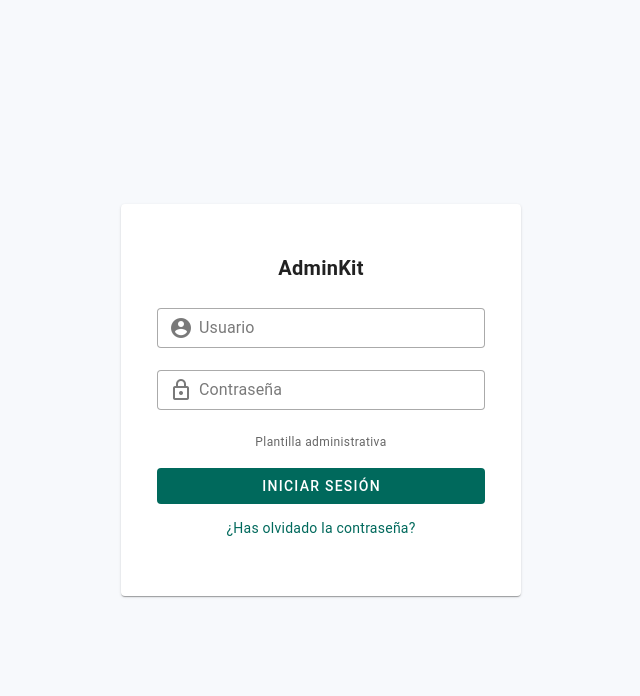
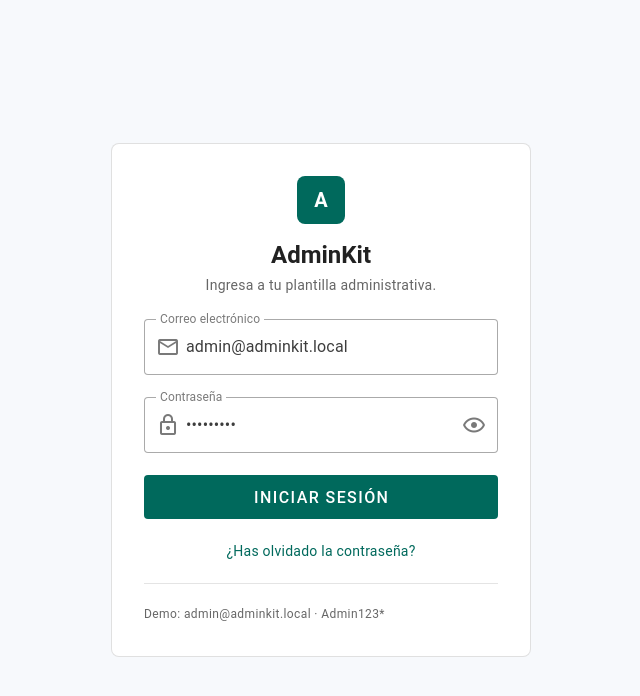
Before and after one commit to 10Oliver/vue3-template, a Vue app: page /login in a window 1280 px wide. Shown: the top 696 px of the page, without its empty margins (319-959 px from the left). Built offline with nearby package versions, Linux system fonts and the light colour scheme; what @ssibrahimbas/v-mask would draw is missing.

Commit message:
feat: add demo authentication flow

```diff
--- a/src/components/layout/Header.vue
+++ b/src/components/layout/Header.vue
@@ -11,13 +11,22 @@
     <v-toolbar-title class="font-weight-bold">{{ appConfig.name }}</v-toolbar-title>
     <v-spacer />
     <v-btn icon="mdi-cog-outline" aria-label="Ajustes" to="/settings" />
-    <v-btn icon="mdi-logout" aria-label="Cerrar sesión" to="/login" />
+    <v-btn icon="mdi-logout" aria-label="Cerrar sesión" @click="logout" />
   </v-app-bar>
 </template>
 
 <script setup>
 import { appConfig } from '@/config/app';
+import { useRouter } from 'vue-router';
+import { useAuthStore } from '@/store/authStore';
 import { useSidebarStore } from '@/store/sidebarStore';
 
+const router = useRouter();
+const authStore = useAuthStore();
 const sidebarStore = useSidebarStore();
+
+function logout() {
+  authStore.logout();
+  router.push('/login');
+}
 </script>
--- a/src/components/layout/Sidebar.vue
+++ b/src/components/layout/Sidebar.vue
@@ -9,11 +9,11 @@
     <div class="pa-4">
       <v-list-item
         class="px-2"
-        title="Usuario demo"
-        subtitle="Administrador"
+        :title="authStore.user?.name || 'Usuario demo'"
+        :subtitle="authStore.user?.role || 'Administrador'"
       >
         <template #prepend>
-          <v-avatar color="primary" size="36"><span class="text-white font-weight-bold">UD</span></v-avatar>
+          <v-avatar color="primary" size="36"><span class="text-white font-weight-bold">{{ initials }}</span></v-avatar>
         </template>
       </v-list-item>
     </div>
@@ -41,7 +41,16 @@
 
 <script setup>
 import { navigationItems } from '@/config/app';
+import { computed } from 'vue';
+import { useAuthStore } from '@/store/authStore';
 import { useSidebarStore } from '@/store/sidebarStore';
 
+const authStore = useAuthStore();
 const sidebarStore = useSidebarStore();
+const initials = computed(() => authStore.user?.name
+  .split(' ')
+  .map((part) => part[0])
+  .join('')
+  .slice(0, 2)
+  .toUpperCase() || 'UD');
 </script>
--- a/src/main.js
+++ b/src/main.js
@@ -24,8 +24,8 @@ const app = createApp(App);
 
 registerPlugins(app);
 
+app.use(pinia);
 app.use(router);
-app.use(pinia);
 app.use(VMask);
 
 app.mount("#app");
--- /dev/null
+++ b/src/repositories/authRepository.js
@@ -0,0 +1,56 @@
+const SESSION_KEY = 'adminkit.session';
+
+const demoUser = {
+  id: 'demo-admin',
+  name: 'Administrador demo',
+  email: 'admin@adminkit.local',
+  role: 'Administrador',
+};
+
+const demoCredentials = {
+  email: 'admin@adminkit.local',
+  password: 'Admin123*',
+};
+
+function getStorage() {
+  return window.localStorage;
+}
+
+function sanitizeUser(user) {
+  return {
+    id: user.id,
+    name: user.name,
+    email: user.email,
+    role: user.role,
+  };
+}
+
+export const authRepository = {
+  async login({ email, password }) {
+    if (email.trim().toLowerCase() !== demoCredentials.email || password !== demoCredentials.password) {
+      throw new Error('Correo o contraseña incorrectos.');
+    }
+
+    const user = sanitizeUser(demoUser);
+    getStorage().setItem(SESSION_KEY, JSON.stringify(user));
+    return user;
+  },
+
+  restoreSession() {
+    const serializedSession = getStorage().getItem(SESSION_KEY);
+    if (!serializedSession) return null;
+
+    try {
+      return sanitizeUser(JSON.parse(serializedSession));
+    } catch {
+      getStorage().removeItem(SESSION_KEY);
+      return null;
+    }
+  },
+
+  logout() {
+    getStorage().removeItem(SESSION_KEY);
+  },
+};
+
+export { demoCredentials };
--- a/src/routes/router.js
+++ b/src/routes/router.js
@@ -1,4 +1,5 @@
 import { createRouter, createWebHistory } from 'vue-router';
+import { useAuthStore } from '@/store/authStore';
 
 const routes = [
   { path: '/', redirect: '/login' },
@@ -6,25 +7,40 @@ const routes = [
     path: '/',
     component: () => import('@/layout/AuthLayout.vue'),
     children: [
-      { path: 'login', name: 'login', component: () => import('@/views/auth/Login.vue') },
-      { path: 'reset-password', name: 'reset-password', component: () => import('@/views/auth/ResetPassword.vue') },
+      { path: 'login', name: 'login', component: () => import('@/views/auth/Login.vue'), meta: { guestOnly: true } },
+      { path: 'reset-password', name: 'reset-password', component: () => import('@/views/auth/ResetPassword.vue'), meta: { guestOnly: true } },
     ],
   },
   {
     path: '/',
     component: () => import('@/layout/AdminLayout.vue'),
     children: [
-      { path: 'dashboard', name: 'dashboard', component: () => import('@/views/private/Dashboard.vue') },
-      { path: 'users', name: 'users', component: () => import('@/views/private/Users.vue') },
-      { path: 'records', name: 'records', component: () => import('@/views/private/Records.vue') },
-      { path: 'activity', name: 'activity', component: () => import('@/views/private/Activity.vue') },
-      { path: 'settings', name: 'settings', component: () => import('@/views/private/Settings.vue') },
+      { path: 'dashboard', name: 'dashboard', component: () => import('@/views/private/Dashboard.vue'), meta: { requiresAuth: true } },
+      { path: 'users', name: 'users', component: () => import('@/views/private/Users.vue'), meta: { requiresAuth: true } },
+      { path: 'records', name: 'records', component: () => import('@/views/private/Records.vue'), meta: { requiresAuth: true } },
+      { path: 'activity', name: 'activity', component: () => import('@/views/private/Activity.vue'), meta: { requiresAuth: true } },
+      { path: 'settings', name: 'settings', component: () => import('@/views/private/Settings.vue'), meta: { requiresAuth: true } },
     ],
   },
   { path: '/:pathMatch(.*)*', redirect: '/dashboard' },
 ];
 
-export default createRouter({
+const router = createRouter({
   history: createWebHistory(),
   routes,
 });
+
+router.beforeEach((to) => {
+  const authStore = useAuthStore();
+  authStore.initialize();
+
+  if (to.meta.requiresAuth && !authStore.isAuthenticated) {
+    return { name: 'login', query: { redirect: to.fullPath } };
+  }
+
+  if (to.meta.guestOnly && authStore.isAuthenticated) {
+    return { name: 'dashboard' };
+  }
+});
+
+export default router;
--- /dev/null
+++ b/src/store/authStore.js
@@ -0,0 +1,42 @@
+import { computed, ref } from 'vue';
+import { defineStore } from 'pinia';
+import { authRepository } from '@/repositories/authRepository';
+
+export const useAuthStore = defineStore('auth', () => {
+  const user = ref(null);
+  const initialized = ref(false);
+  const isLoading = ref(false);
+  const error = ref('');
+  const isAuthenticated = computed(() => Boolean(user.value));
+
+  function initialize() {
+    if (initialized.value) return;
+    user.value = authRepository.restoreSession();
+    initialized.value = true;
+  }
+
+  async function login(credentials) {
+    isLoading.value = true;
+    error.value = '';
+
+    try {
+      user.value = await authRepository.login(credentials);
+      initialized.value = true;
+      return user.value;
+    } catch (loginError) {
+      error.value = loginError.message || 'No fue posible iniciar sesión.';
+      throw loginError;
+    } finally {
+      isLoading.value = false;
+    }
+  }
+
+  function logout() {
+    authRepository.logout();
+    user.value = null;
+    error.value = '';
+    initialized.value = true;
+  }
+
+  return { user, initialized, isLoading, error, isAuthenticated, initialize, login, logout };
+});
--- a/src/views/auth/Login.vue
+++ b/src/views/auth/Login.vue
@@ -1,54 +1,82 @@
 <template>
-  <div
-    class="full-size d-flex justify-center align-center"
-    style="background-color: rgb(var(--v-theme-background))"
-  >
-    <v-card width="400" class="px-5 py-10">
-      <v-card-title primary-title class="text-center font-weight-bold">
-        AdminKit
-      </v-card-title>
-      <v-container grid-list-xs class="text-center">
+  <div class="full-size d-flex justify-center align-center pa-4">
+    <v-card width="420" class="pa-6 pa-sm-8" rounded="lg" variant="flat" border>
+      <div class="text-center mb-6">
+        <v-avatar color="primary" rounded="lg" size="48" class="mb-4"><span class="text-h6 font-weight-bold text-white">A</span></v-avatar>
+        <h1 class="text-h5 font-weight-bold">AdminKit</h1>
+        <p class="text-body-2 text-medium-emphasis mt-1">Ingresa a tu plantilla administrativa.</p>
+      </div>
+
+      <v-alert v-if="authStore.error" type="error" variant="tonal" class="mb-4" density="compact">
+        {{ authStore.error }}
+      </v-alert>
+
+      <v-form @submit.prevent="submit">
         <v-text-field
-          prepend-inner-icon="mdi-account-circle"
-          density="compact"
+          v-model="credentials.email"
+          prepend-inner-icon="mdi-email-outline"
           variant="outlined"
-          color="purple"
-          name="username"
-          label="Usuario"
-          id="username"
-        ></v-text-field>
+          label="Correo electrónico"
+          type="email"
+          autocomplete="email"
+          :disabled="authStore.isLoading"
+          required
+        />
         <v-text-field
+          v-model="credentials.password"
           prepend-inner-icon="mdi-lock-outline"
+          :append-inner-icon="showPassword ? 'mdi-eye-off-outline' : 'mdi-eye-outline'"
+          :type="showPassword ? 'text' : 'password'"
           variant="outlined"
-          density="compact"
-          color="purple"
-          name="password"
           label="Contraseña"
-          id="password"
-        ></v-text-field>
-        <p class="text-caption text-medium-emphasis mb-4">Plantilla administrativa</p>
-        <v-btn class="my-3" color="primary" variant="flat" block to="/dashboard">Iniciar sesión</v-btn>
+          autocomplete="current-password"
+          :disabled="authStore.isLoading"
+          required
+          @click:append-inner="showPassword = !showPassword"
+        />
+        <v-btn color="primary" variant="flat" block size="large" type="submit" :loading="authStore.isLoading">
+          Iniciar sesión
+        </v-btn>
+      </v-form>
 
+      <div class="text-center mt-5">
         <router-link class="forget-password text-body-2" to="/reset-password">¿Has olvidado la contraseña?</router-link>
-      </v-container>
+      </div>
+      <v-divider class="my-5" />
+      <p class="text-caption text-medium-emphasis">Demo: admin@adminkit.local · Admin123*</p>
     </v-card>
   </div>
 </template>
 
-<script>
-export default {
-  name: "Login",
-};
+<script setup>
+import { reactive, ref } from 'vue';
+import { useRoute, useRouter } from 'vue-router';
+import { useAuthStore } from '@/store/authStore';
+
+const router = useRouter();
+const route = useRoute();
+const authStore = useAuthStore();
+const showPassword = ref(false);
+const credentials = reactive({ email: 'admin@adminkit.local', password: 'Admin123*' });
+
+async function submit() {
+  try {
+    await authStore.login(credentials);
+    await router.push(route.query.redirect || '/dashboard');
+  } catch {
+    // El store expone el mensaje de error para el formulario.
+  }
+}
 </script>
 
-<style>
+<style scoped>
 .full-size {
-  width: 100vw;
-  height: 100vh;
+  min-height: 100vh;
+  background: rgb(var(--v-theme-background));
 }
 
 .forget-password {
-    color: rgb(var(--v-theme-primary));
-    text-decoration: none;
+  color: rgb(var(--v-theme-primary));
+  text-decoration: none;
 }
 </style>
```
Also changed, not shown: 2 other files (tests, documents, lock files or other folders).
